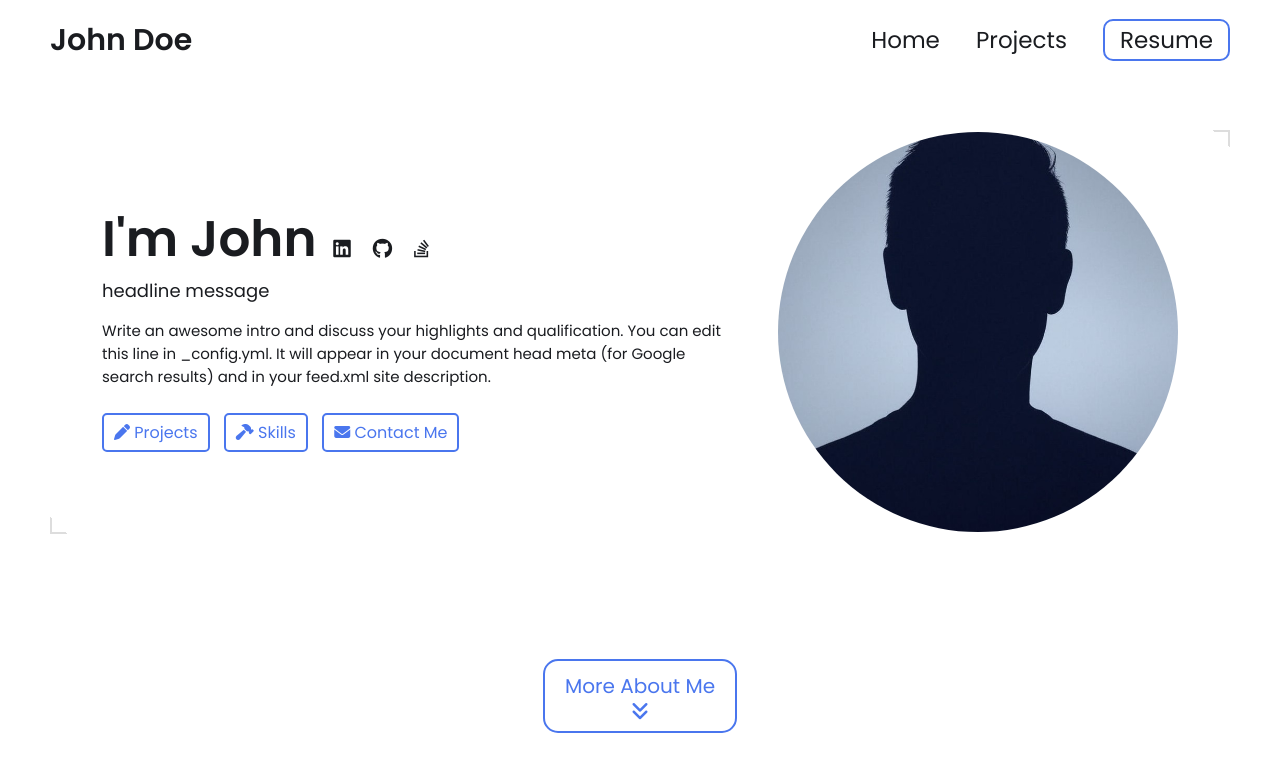
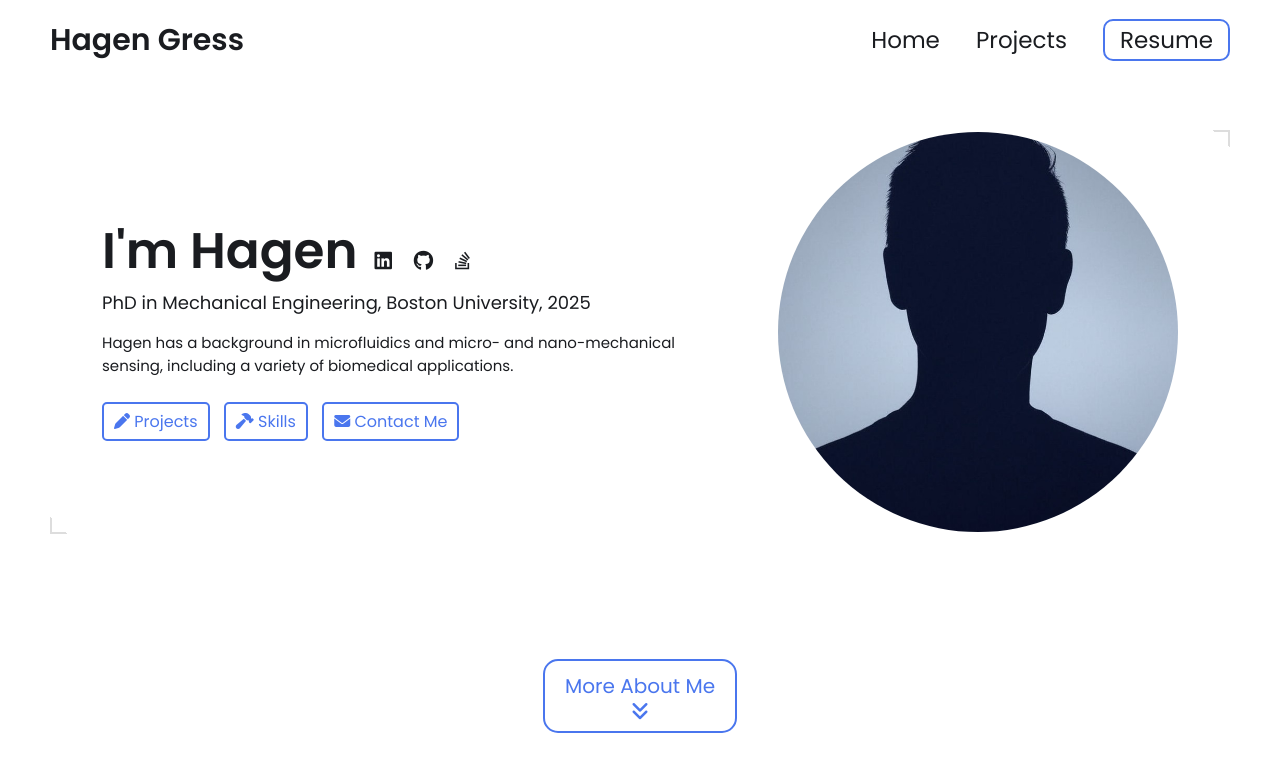
Before and after one commit to HagenGress/HagenGress.github.io, a Jekyll site: the page built from index.html, in a window 1280 px wide and 900 px high. Shown: the top 772 px of the window. Built offline with Jekyll 4.4.1, drawn with Linux system fonts in a browser that asks for light colours.

Commit message:
Update _config.yml

```diff
--- a/_config.yml
+++ b/_config.yml
@@ -7,17 +7,15 @@
 
 # Main Page Setup
 
-title: John Doe's Portfolio # This is what shows up in the tab of the browser
+title: Hagen Gress's Portfolio # This is what shows up in the tab of the browser
 
 
 
 # Hero Section
-name: John Doe
-headline: headline message
+name: Hagen Gress
+headline: PhD in Mechanical Engineering, Boston University, 2025
 description: >- # dont remove this line. this will ignore all new lines until the next section
-  Write an awesome intro and discuss your highlights and qualification. You can edit this
-  line in _config.yml. It will appear in your document head meta (for
-  Google search results) and in your feed.xml site description.
+  Hagen has a background in microfluidics and micro- and nano-mechanical sensing, including a variety of biomedical applications.
 
 # Place your profile image in /assets/images/profile-image/folder and edit the file name
 profile_image: ./assets/images/profile-image/avatar.jpeg
```
